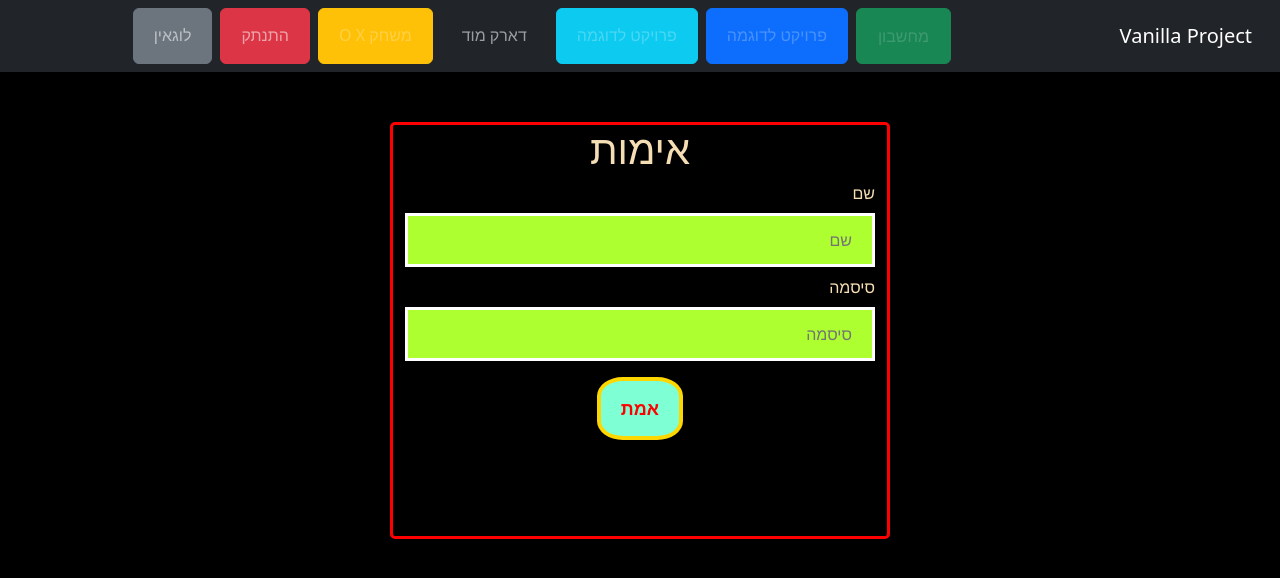
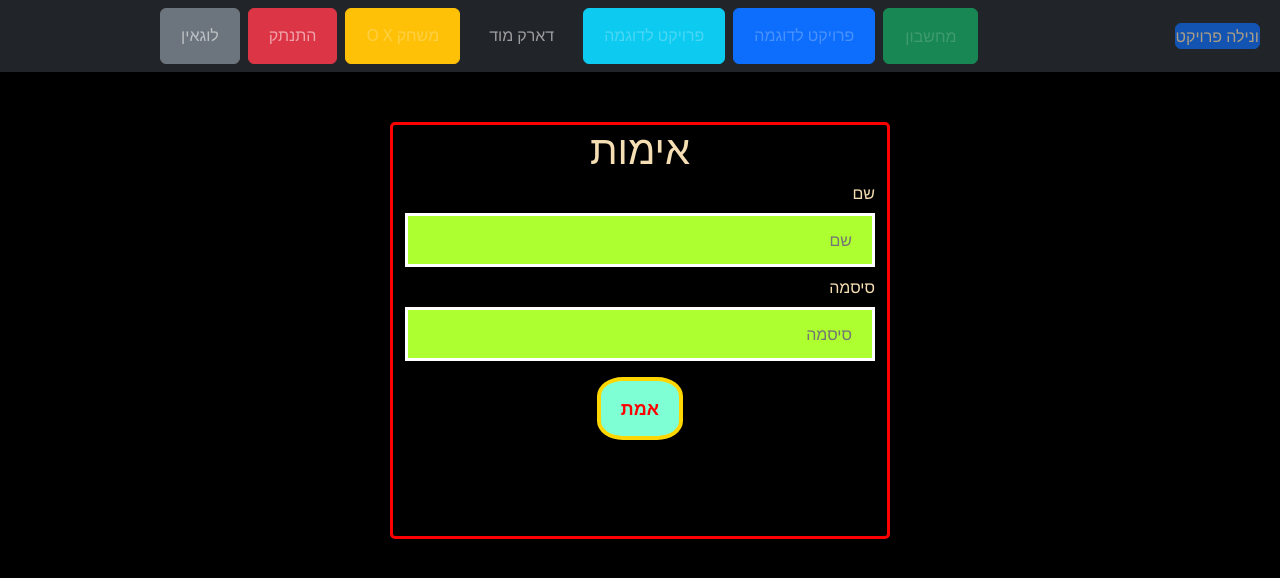
Before and after one commit to sh770/sh770.github.io, a plain HTML site: page login/src/login.html in a window 1280 px wide. Drawn offline with nearby package versions, Linux system fonts and the light colour scheme.

Commit message:
ונילה פרוייקט 11/01/2023

```diff
--- a/login/src/login.html
+++ b/login/src/login.html
@@ -32,14 +32,13 @@
     <header>
         <nav class="navbar navbar-dark bg-dark navbar-expand-lg">
             <div class="container-fluid ">
-                <a class="navbar-brand active disabled" href="https://sh770.github.io">Vanilla Project</a>
+                <a class="nav-item btn btn-primary me-2 active nav-link disabled" href="" >ונילה פרויקט</a>
                 <button class="navbar-toggler" type="button" data-bs-toggle="collapse" data-bs-target="#navbarNav"
                     aria-controls="navbarNav" aria-expanded="false" aria-label="Toggle navigation">
                     <span class="navbar-toggler-icon"></span>
                 </button>
                 <div class="collapse navbar-collapse nav justify-content-center" id="navbarNav">
                     <ul class="navbar-nav dropdown-center">
-                        <!-- <li class="nav-item"> <a class="nav-link" aria-current="page" href="https://sh770.github.io">ראשי</a> </li> -->
                         <li class="nav-item btn btn-success me-2"> <a class="nav-link btn btn-link disabled"
                                 href="https://sh770.github.io/calc/">מחשבון</a> </li>
                         <li class="nav-item btn btn-primary me-2"> <a class="nav-link disabled" href="#">פרויקט
```
Also changed, not shown: website/src/index.html (+2 -2 lines).
